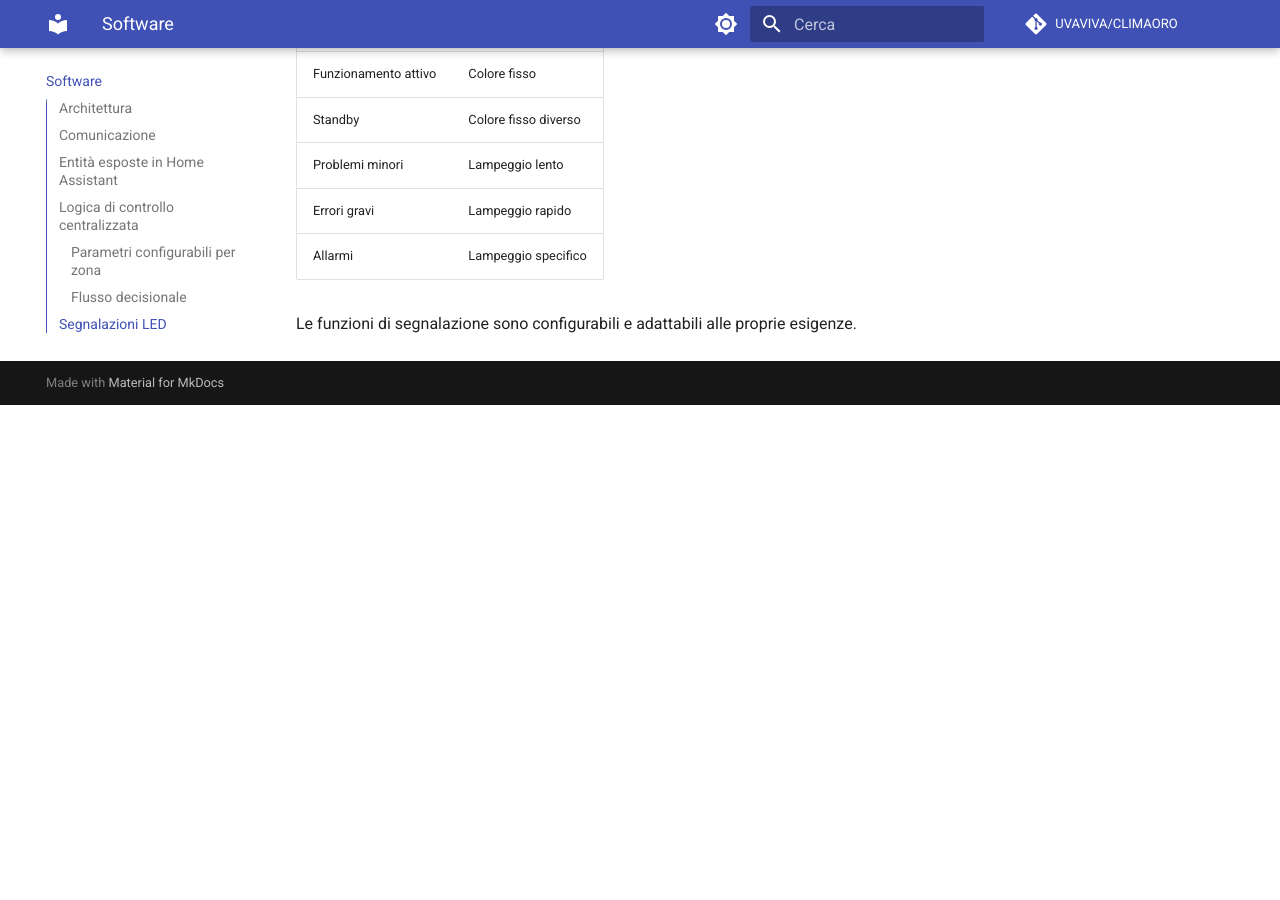
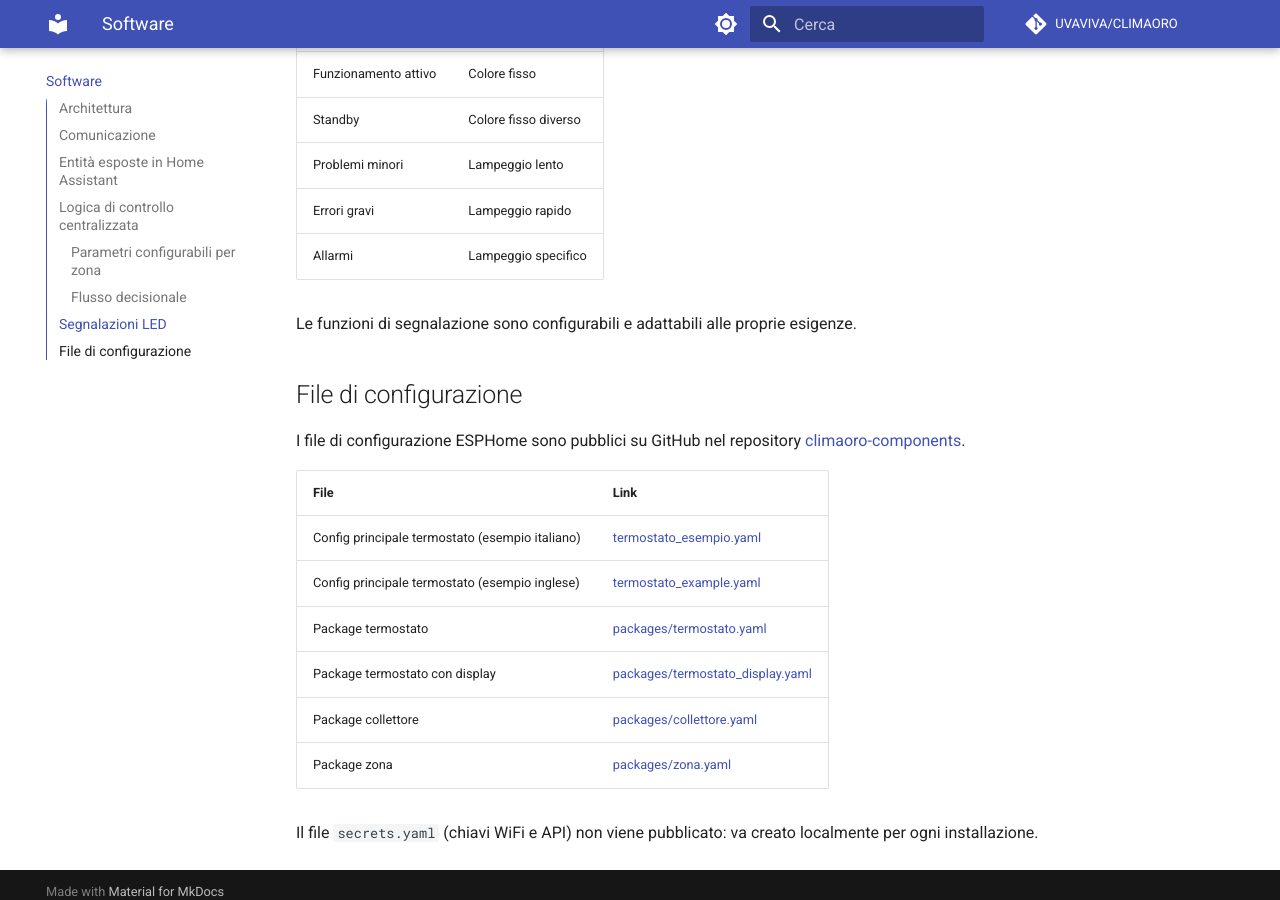
Before and after one commit to UVAVIVA/CLIMAORO, an MkDocs documentation site: the page built from docs/software.md, in a window 1280 px wide and 900 px high, scrolled down 2507 px. Built offline with MkDocs 1.6.1 and Material for MkDocs 9.7.7, drawn with Linux system fonts in a browser that asks for light colours; comment, search, counter and statistics services are not loaded; before the commit the page ends 2912 px from its top, so only the background shows below that.

Commit message:
Aggiunti link diretti ai file di configurazione climaoro-components

```diff
--- a/docs/software.md
+++ b/docs/software.md
@@ -73,3 +73,18 @@ Le segnalazioni variano a seconda della configurazione e possono essere personal
 | Allarmi | Lampeggio specifico |
 
 Le funzioni di segnalazione sono configurabili e adattabili alle proprie esigenze.
+
+## File di configurazione
+
+I file di configurazione ESPHome sono pubblici su GitHub nel repository [climaoro-components](https://github.com/UVAVIVA/climaoro-components).
+
+| File | Link |
+|------|------|
+| Config principale termostato (esempio italiano) | [termostato_esempio.yaml](https://raw.githubusercontent.com/UVAVIVA/climaoro-components/main/termostato_esempio.yaml) |
+| Config principale termostato (esempio inglese) | [termostato_example.yaml](https://raw.githubusercontent.com/UVAVIVA/climaoro-components/main/termostato_example.yaml) |
+| Package termostato | [packages/termostato.yaml](https://raw.githubusercontent.com/UVAVIVA/climaoro-components/main/packages/termostato.yaml) |
+| Package termostato con display | [packages/termostato_display.yaml](https://raw.githubusercontent.com/UVAVIVA/climaoro-components/main/packages/termostato_display.yaml) |
+| Package collettore | [packages/collettore.yaml](https://raw.githubusercontent.com/UVAVIVA/climaoro-components/main/packages/collettore.yaml) |
+| Package zona | [packages/zona.yaml](https://raw.githubusercontent.com/UVAVIVA/climaoro-components/main/packages/zona.yaml) |
+
+Il file `secrets.yaml` (chiavi WiFi e API) non viene pubblicato: va creato localmente per ogni installazione.
```
